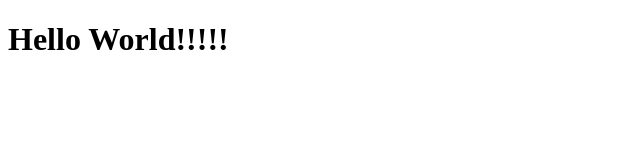
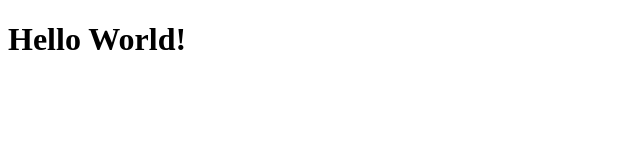
Before and after one commit to mpowers42/pluralsight-js-dev-env, a website: page src/index.html in a window 1280 px wide. Shown: the full height of the page, 0-640 px from the left. Drawn offline with Linux system fonts and the light colour scheme.

Commit message:
automation

```diff
--- /dev/null
+++ b/buildScripts/startMessage.js
@@ -0,0 +1,3 @@
+var chalk = require("chalk");
+
+console.log(chalk.green('Starting app in dev mode...'));
--- a/src/index.html
+++ b/src/index.html
@@ -4,6 +4,6 @@
     <meta charset="UTF-8">
   </head>
   <body>
-    <h1>Hello World!!!!!</h1>
+    <h1>Hello World!</h1>
   </body>
 </html>
```
Also changed, not shown: package.json (+6 -1 lines).
